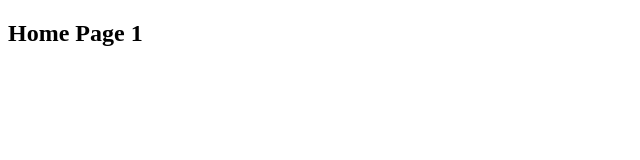
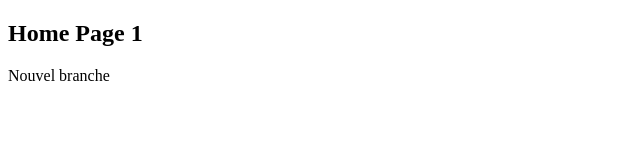
Before and after one commit to anassarf/Demo, a plain HTML site: page index.html in a window 1280 px wide. Shown: the whole page, without its empty margins (0-640 px from the left). Drawn offline with Linux system fonts and the light colour scheme.

Commit message:
updates files index.html

```diff
--- a/index.html
+++ b/index.html
@@ -12,5 +12,7 @@
         Home Page 1
     </h2>
 
+    <p>Nouvel branche</p>
+
 </body>
 </html>
```
